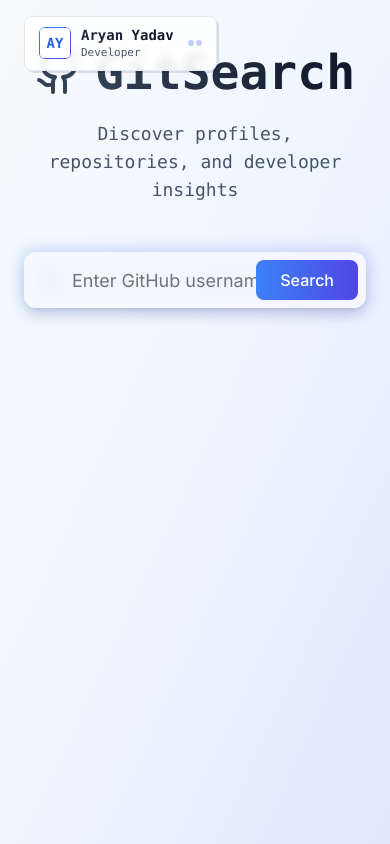
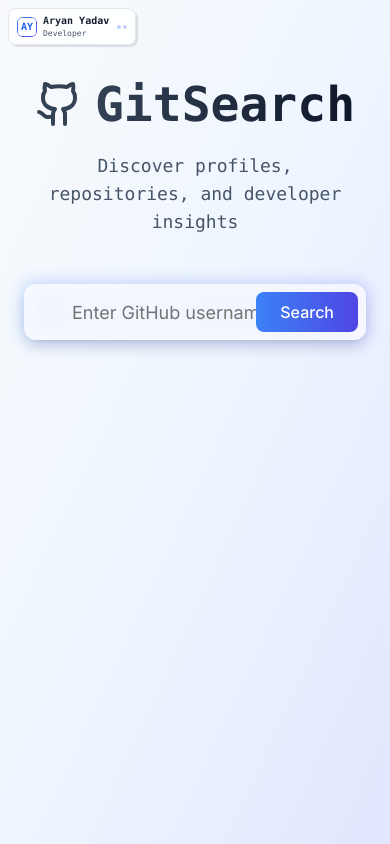
Before and after one commit to aryanyadav-dev/github-profile-viewer, a Next.js app: page / in a window 390 px wide. Built offline with nearby package versions, Linux system fonts and the light colour scheme; no server answers.

Commit message:
Mobile view fixes

```diff
--- a/app/page.tsx
+++ b/app/page.tsx
@@ -360,33 +360,33 @@ export default function GitHubProfileViewer() {
         href="https://aryanyadav-portfolio.vercel.app/"
         target="_blank"
         rel="noopener noreferrer"
-        className="fixed top-4 left-6 z-50 select-none"
+        className="absolute top-2 left-2 md:fixed md:top-4 md:left-6 z-50 select-none"
       >
         <div className="group relative">
           {/* Main Card */}
-          <div className="relative bg-white/90 dark:bg-slate-800/90 backdrop-blur-sm px-3.5 py-2 rounded-lg border border-slate-200 dark:border-slate-700 shadow-[2px_2px_0px_0px_rgba(0,0,0,0.1)] dark:shadow-[2px_2px_0px_0px_rgba(255,255,255,0.1)] group-hover:translate-x-[1px] group-hover:translate-y-[1px] group-hover:shadow-[1px_1px_0px_0px_rgba(0,0,0,0.1)] dark:group-hover:shadow-[1px_1px_0px_0px_rgba(255,255,255,0.1)] transition-all duration-200">
-            <div className="flex items-center gap-2.5">
+          <div className="relative bg-white/90 dark:bg-slate-800/90 backdrop-blur-sm px-2 md:px-3.5 py-1 md:py-2 rounded-lg border border-slate-200 dark:border-slate-700 shadow-[2px_2px_0px_0px_rgba(0,0,0,0.1)] dark:shadow-[2px_2px_0px_0px_rgba(255,255,255,0.1)] group-hover:translate-x-[1px] group-hover:translate-y-[1px] group-hover:shadow-[1px_1px_0px_0px_rgba(0,0,0,0.1)] dark:group-hover:shadow-[1px_1px_0px_0px_rgba(255,255,255,0.1)] transition-all duration-200">
+            <div className="flex items-center gap-1.5 md:gap-2.5">
               {/* Pixel Avatar */}
-              <div className="relative w-8 h-8 rounded-md overflow-hidden bg-gradient-to-br from-blue-500 to-indigo-600 p-[1px]">
-                <div className="w-full h-full bg-white dark:bg-slate-800 rounded-[4px] flex items-center justify-center font-bold font-mono text-sm text-blue-600 dark:text-blue-400">
+              <div className="relative w-5 h-5 md:w-8 md:h-8 rounded-md overflow-hidden bg-gradient-to-br from-blue-500 to-indigo-600 p-[1px]">
+                <div className="w-full h-full bg-white dark:bg-slate-800 rounded-[4px] flex items-center justify-center font-bold font-mono text-[10px] md:text-sm text-blue-600 dark:text-blue-400">
                   AY
                 </div>
               </div>
 
               {/* Text Content */}
               <div className="flex flex-col">
-                <span className="font-mono text-sm font-bold bg-gradient-to-r from-slate-800 to-slate-900 dark:from-slate-200 dark:to-slate-300 bg-clip-text text-transparent">
+                <span className="font-mono text-[10px] md:text-sm font-bold bg-gradient-to-r from-slate-800 to-slate-900 dark:from-slate-200 dark:to-slate-300 bg-clip-text text-transparent">
                   Aryan Yadav
                 </span>
-                <span className="font-mono text-[11px] text-slate-600 dark:text-slate-400">
+                <span className="font-mono text-[8px] md:text-[11px] text-slate-600 dark:text-slate-400">
                   Developer
                 </span>
               </div>
 
               {/* Pixel Decoration */}
-              <div className="ml-1 flex space-x-0.5">
-                <div className="w-1.5 h-1.5 bg-blue-500/50 rounded-sm animate-pulse"></div>
-                <div className="w-1.5 h-1.5 bg-indigo-500/50 rounded-sm animate-pulse delay-75"></div>
+              <div className="ml-0.5 md:ml-1 flex space-x-0.5">
+                <div className="w-1 h-1 md:w-1.5 md:h-1.5 bg-blue-500/50 rounded-sm animate-pulse"></div>
+                <div className="w-1 h-1 md:w-1.5 md:h-1.5 bg-indigo-500/50 rounded-sm animate-pulse delay-75"></div>
               </div>
             </div>
           </div>
@@ -394,7 +394,7 @@ export default function GitHubProfileViewer() {
       </a>
 
       {/* Header Section */}
-      <div className="w-full max-w-[1400px] mx-auto px-6 py-12">
+      <div className="w-full max-w-[1400px] mx-auto px-6 pt-20 md:pt-12 pb-12">
         {/* API Status */}
         {rateLimit && (
           <div className="absolute top-4 right-6">
```
